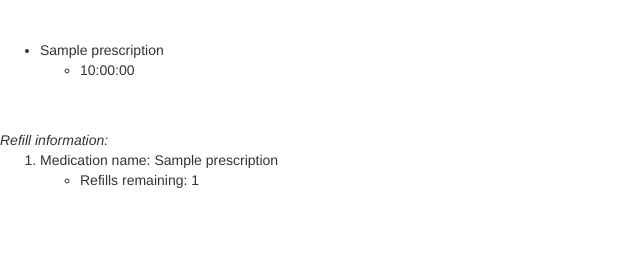
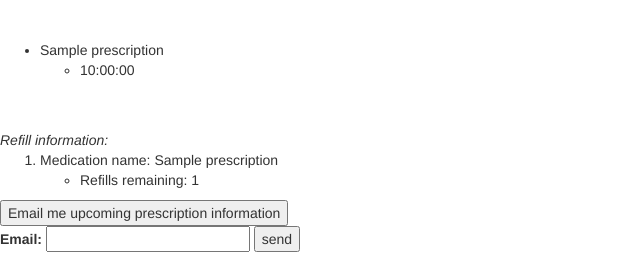
Before and after one commit to arbonap/medicine-final-project, a Flask app: page /show_meds in a window 1280 px wide. Shown: the part 681-938 px from the top of the page, without its empty margins (0-640 px from the left). Before the commit the page ends 869 px from the top, so only its background shows below. Run offline with Flask 2, Linux system fonts and the light colour scheme; the visitor is signed in with stand-in values (Sample User, id 1); tables that the repository leaves empty hold one stand-in row (values such as "Sample post"); some libraries are stand-ins or nearby versions.

Commit message:
can send blank email with Flask mail

```diff
--- a/server.py
+++ b/server.py
@@ -1,27 +1,29 @@
+import os
 from jinja2 import StrictUndefined
 from flask import Flask, render_template, request, flash, redirect, session
 from flask_debugtoolbar import DebugToolbarExtension
 from model import connect_to_db, db, User, Prescription, Schedule, Doctor
 from datetime import datetime, timedelta
+from flask_mail import Mail, Message
 # from datetime the module, you're importing datetime the class (both are called datetime)
 # static methods are called directly from the class
 
 app = Flask(__name__)
 
-# app.config.update(
-#     DEBUG=True,
-#     #EMAIL SETTINGS
-#     MAIL_SERVER='smtp.gmail.com',
-#     MAIL_PORT=465,
-#     MAIL_USE_SSL=True,
-#     MAIL_USERNAME=os.environ['GMAIL_USER_NAME'],
-#     MAIL_PASSWORD=os.environ['GMAIL_PASSWORD']
-#     )
+app.config.update(
+    DEBUG=True,
+    #EMAIL SETTINGS
+    MAIL_SERVER='smtp.gmail.com',
+    MAIL_PORT=465,
+    MAIL_USE_SSL=True,
+    MAIL_USE_TLS=False,
+    # MAIL_USERNAME='checkengine2016',
+    # MAIL_PASSWORD='checkengine1999'
+    MAIL_USERNAME=os.environ['GMAIL_USER_NAME'],
+    MAIL_PASSWORD=os.environ['GMAIL_PASSWORD']
+    )
 
-# mail = Mail(app)
-
-# app.secret_key = os.environ['FLASK_KEY']
-# app.jinja_env.undefined = StrictUndefined
+mail = Mail(app)
 
 # Required to use Flask sessions and the debug toolbar
 app.secret_key = "ABC"
@@ -389,6 +391,25 @@ def display_doctors():
                            user=user)
 
 
+@app.route('/send-email', methods=['POST'])
+def send_email():
+
+    email = request.form.get('email')
+    body = request.form.get('html')
+
+    msg = Message(
+          'Prescription Times From MedMinder',
+          sender='remindermedicine@gmail.com',
+          recipients=[email])
+    msg.html = body
+    # mail.send('email')
+    # msg.body = "This is the email body"
+    mail.send(msg)
+    # mail.send(msg)
+    flash('Upcoming prescription list has been emailed!')
+
+    return redirect('/')
+
 if __name__ == "__main__":
     # We have to set debug=True here, since it has to be True at the point
     # that we invoke the DebugToolbarExtension
--- /dev/null
+++ b/static/js/prescription_email.js
@@ -0,0 +1,15 @@
+"use strict";
+// JQuery that submits a hidden form
+// that copies and pastes all of the HTML
+// on the prescription dashboard page
+// so that flask can email user their information
+
+var emailButton = $("#email-button");
+
+function updateForm() {
+    $('#prescription-html')[0].value = $('#prescription-html')[0].innerHTML;
+
+}
+
+// Event Listener
+emailButton.click(updateForm);
--- a/templates/base.html
+++ b/templates/base.html
@@ -2,6 +2,9 @@
 <html>
 <head>
     <link href="https://maxcdn.bootstrapcdn.com/bootstrap/3.3.6/css/bootstrap.min.css" rel="stylesheet" integrity="sha256-7s5uDGW3AHqw6xtJmNNtr+OBRJUlgkNJEo78P4b0yRw= sha512-nNo+yCHEyn0smMxSswnf/OnX6/KwJuZTlNZBjauKhTK0c+zT+q5JOCx0UFhXQ6rJR9jg6Es8gPuD2uZcYDLqSw==" crossorigin="anonymous">
+<!-- JQuery library: -->
+<script src="//code.jquery.com/jquery-1.12.0.min.js"></script>
+<script src="//code.jquery.com/jquery-migrate-1.2.1.min.js"></script>
     <title>MedMinder!</title>
 
     <nav class="navbar navbar-default">
--- a/templates/prescriptions_dashboard.html
+++ b/templates/prescriptions_dashboard.html
@@ -8,7 +8,7 @@
 <h4>
     <a href="/logout">Click here to sign out </a>
 </h4>
-
+<div id="prescription-html">
 <h3>This is your prescription dashboard:</h3>
 <br>
 {{ meds }}
@@ -69,10 +69,15 @@ Dosage time object:
                 <li>Refills remaining: {{ refill.refills_remaining }} </li>
             </ul>
 
-
-
+</div>
+<button id="email-button" type="button">Email me upcoming prescription information</button>
 
     {% endfor %}
 </ol>
-
+    <form action="/send-email" method="POST">
+                  <label>Email: <input type="text" name="email"></label>
+                  <input id="prescription-html" type="hidden" name="html" value="">
+                  <input type="submit" value="send">
+              </form>
+    <script src="/static/js/prescription_email.js"></script>
 {% endblock %}
```
